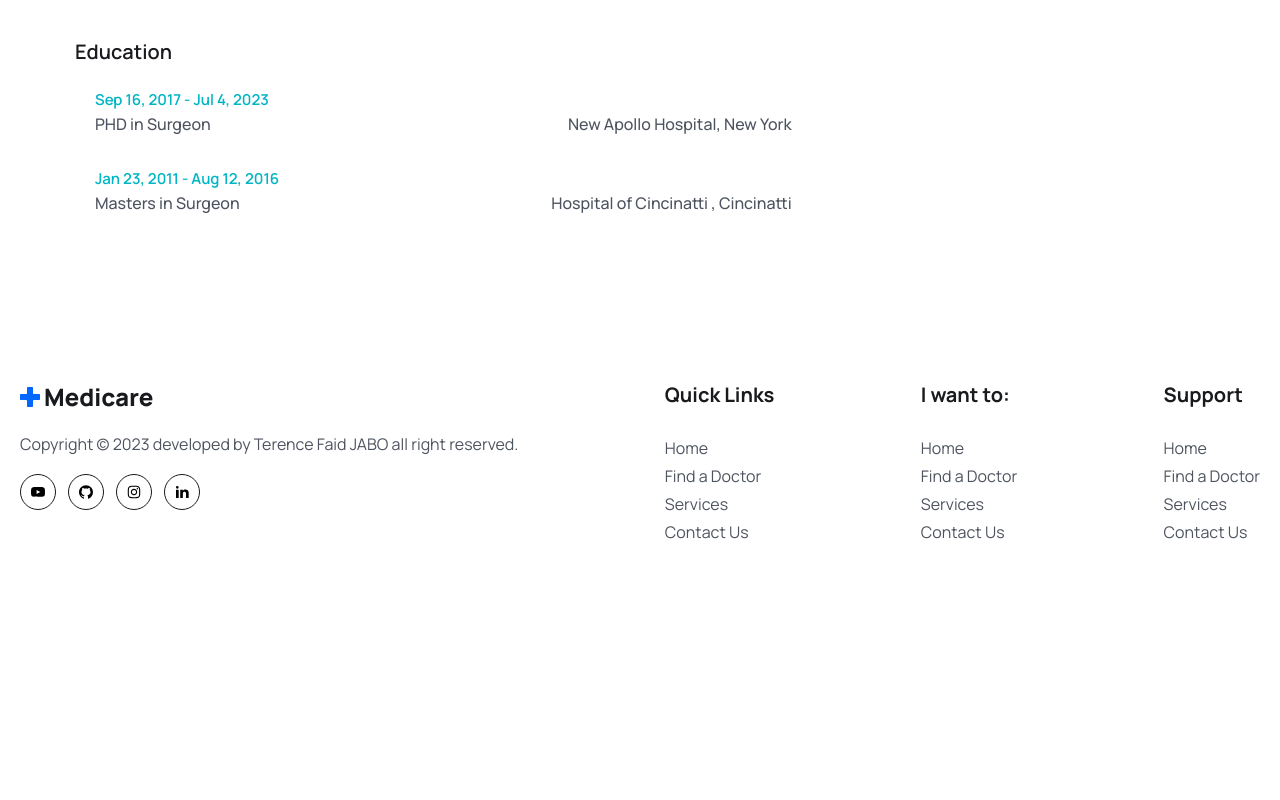
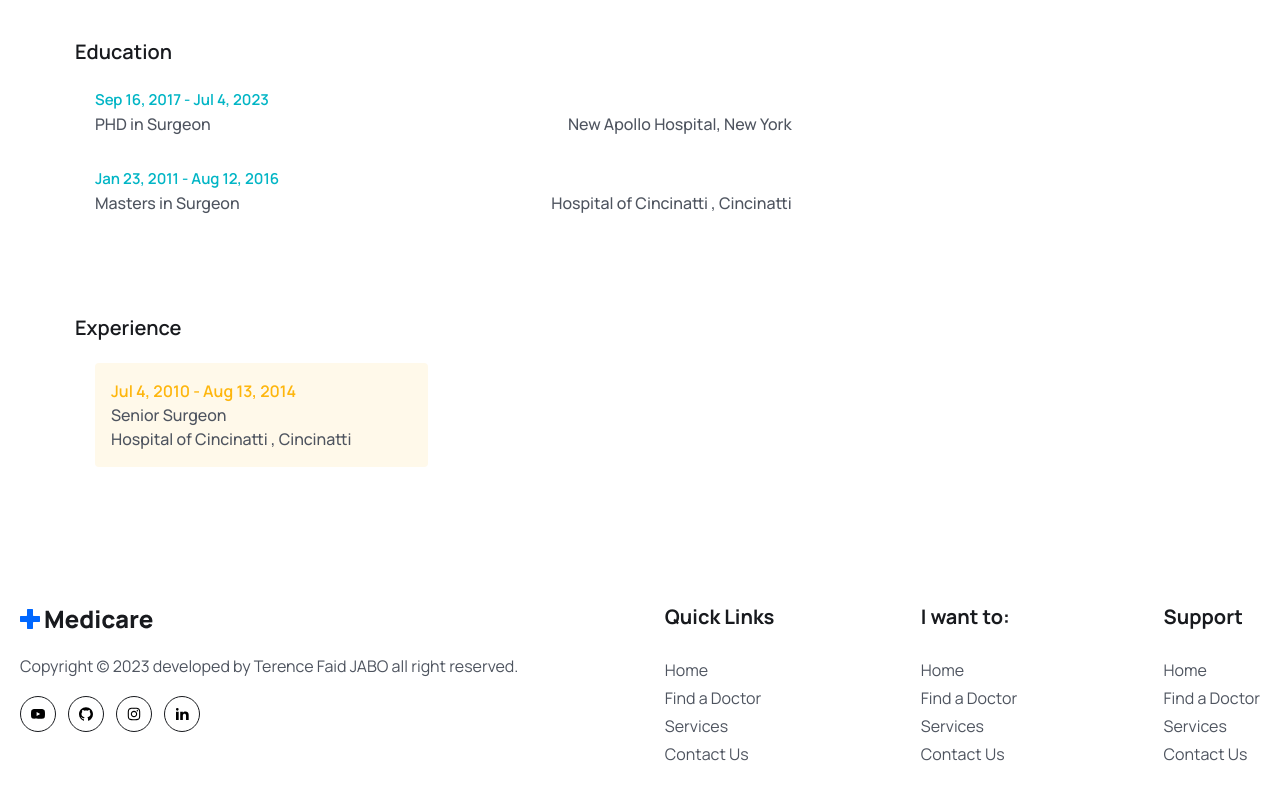
Before and after one commit to faid-terence/Medicare-FN, a React (Vite) app: page /doctors/1 in a window 1280 px wide. Shown: the part 708-1508 px from the top of the page. Before the commit the page ends 1318 px from the top, so only its background shows below. Built offline with nearby package versions, Linux system fonts and the light colour scheme.

Commit message:
Added Functionality to formulate dates

```diff
--- a/src/pages/Doctors/DoctorAbout.jsx
+++ b/src/pages/Doctors/DoctorAbout.jsx
@@ -56,7 +56,25 @@ export const DoctorAbout = () => {
         </ul>
       </div>
 
+      <div className="mt-12">
+        <h3 className="text-[20px] leading-[30px] text-headingColor font-semibold ">
+          Experience
+        </h3>
 
+        <ul className="grid sm:grid-cols-2 gap-[30px] pt-4 md:p-5">
+          <li className="p-4 rounded bg-[#fff9ea]">
+            <span className="text-yellowColor tex-[15px] leading-6 font-semibold">
+              {formateDate("07-04-2010")} - {formateDate("08-13-2014")}
+            </span>
+            <p className="text-[16px] leading-6 font-medium text-textColor">
+              Senior Surgeon
+            </p>
+            <p className="text-[16px] leading-6 font-medium text-textColor">
+              Hospital of Cincinatti , Cincinatti
+            </p>
+          </li>
+        </ul>
+      </div>
     </div>
   );
 };
```
